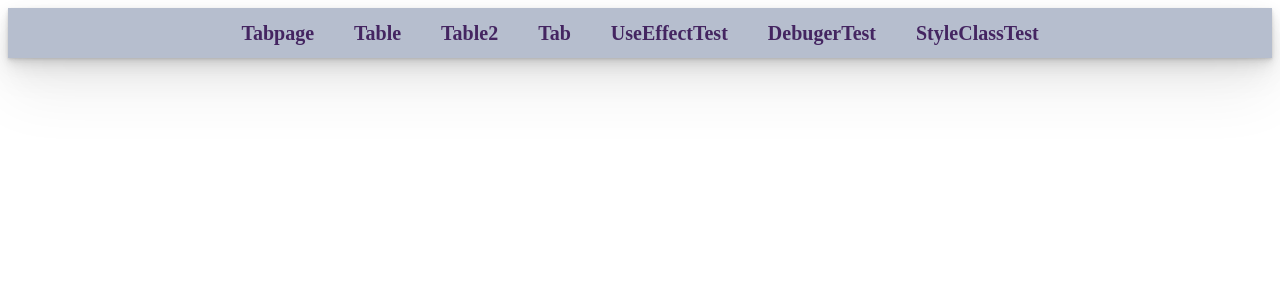
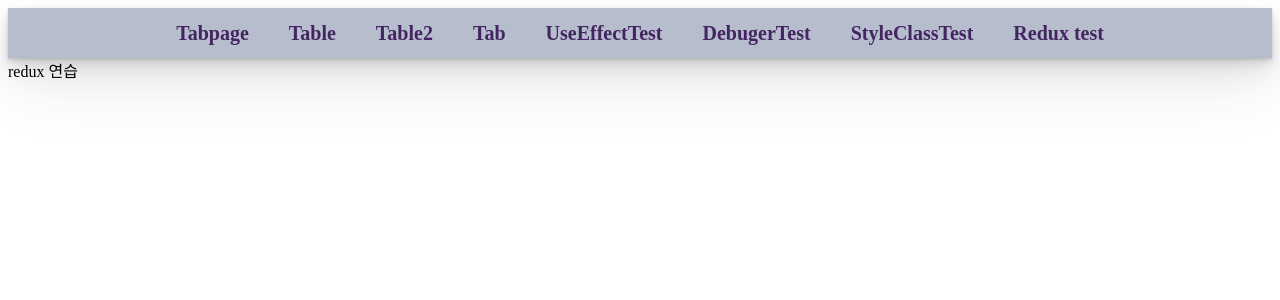
Before and after one commit to leejanghe/React_Practice, a React (Create React App) app in the folder client/: page /test14 in a window 1280 px wide. Shown: the top 300 px of the page. Built offline with nearby package versions, Linux system fonts and the light colour scheme.

Commit message:
redux test

```diff
--- a/client/src/App.js
+++ b/client/src/App.js
@@ -14,6 +14,7 @@ import Tabtab from './components/pracitce/Tabtab';
 import UseEffectTest from './router/UseEffectTest';
 import Debuger from './router/Debuger';
 import StyleClassTest from './router/StyleClassTest';
+import Reduxtest from './router/Reduxtest';
 
 function App() {
   return (
@@ -64,6 +65,9 @@ function App() {
     <Routes>
       <Route path="test13" element={<StyleClassTest/>}/>
     </Routes>
+    <Routes>
+      <Route path="test14" element={<Reduxtest/>}/>
+    </Routes>
     </Router>
   );
 }
--- a/client/src/components/Navbar.js
+++ b/client/src/components/Navbar.js
@@ -45,6 +45,7 @@ function Navbar() {
              <Link to="/test11">UseEffectTest</Link>
              <Link to="/test12">DebugerTest</Link>
              <Link to="/test13">StyleClassTest</Link>
+             <Link to="/test14">Redux test</Link>
         </HeaderTag>
     )
 }
--- /dev/null
+++ b/client/src/router/Reduxtest.js
@@ -0,0 +1,11 @@
+import React from 'react'
+
+function Reduxtest() {
+    return (
+        <div>
+            redux 연습
+        </div>
+    )
+}
+
+export default Reduxtest
```
